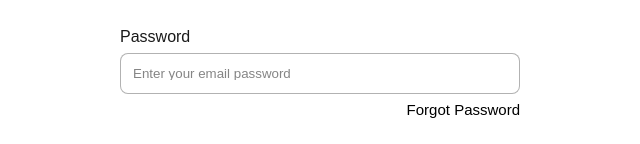
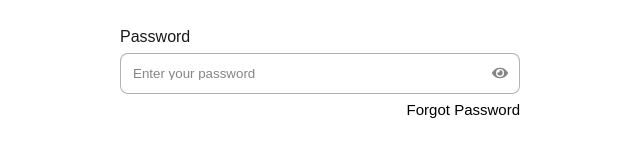
Before and after one commit to mosierkyle/job_hunt, a React (Create React App) app in the folder frontend/: page /login in a window 1280 px wide. Shown: the part 356-500 px from the top of the page, without its empty margins (328-968 px from the left). Built offline with nearby package versions, Linux system fonts and the light colour scheme.

Commit message:
Add Toggle show password button in Login form

```diff
--- a/frontend/package.json
+++ b/frontend/package.json
@@ -14,6 +14,7 @@
     "axios": "^1.7.7",
     "react": "^18.3.1",
     "react-dom": "^18.3.1",
+    "react-icons": "^5.3.0",
     "react-router-dom": "^6.26.1",
     "react-scripts": "5.0.1",
     "typescript": "^4.9.5",
@@ -42,5 +43,8 @@
       "last 1 firefox version",
       "last 1 safari version"
     ]
+  },
+  "devDependencies": {
+    "@types/react-icons": "^3.0.0"
   }
 }
--- a/frontend/src/pages/login/index.tsx
+++ b/frontend/src/pages/login/index.tsx
@@ -2,6 +2,8 @@ import React from 'react';
 import styles from './page.module.css';
 import { useFormValidation, useAuth } from '../../utils/formValidation';
 import { useNavigate } from 'react-router-dom';
+import { FaEye, FaEyeSlash } from 'react-icons/fa';
+import { useState } from 'react';
 
 const Login: React.FC = () => {
   const { values, errors, handleChange, validateForm, setErrors } = useFormValidation({
@@ -10,12 +12,17 @@ const Login: React.FC = () => {
   });
   const { handleLogin } = useAuth();
   const navigate = useNavigate();
+  const [showPassword, setShowPassword] = useState(false);
 
   const onSubmit = async (e: React.FormEvent) => {
     e.preventDefault();
     if (validateForm(['email', 'password'])) {
       await handleLogin(values.email, values.password, setErrors);
     }
+  };
+
+  const togglePasswordVisibility = () => {
+    setShowPassword(!showPassword);
   };
 
   const handleNavigate = (location: string) => {
@@ -49,15 +56,24 @@ const Login: React.FC = () => {
             <label htmlFor="password" className={styles.label}>
               Password
             </label>
+            <div className={styles.passwordWrapper}>
               <input
                 id="password"
                 name="password"
-              type="password"
-              placeholder="Enter your email password"
+                type={showPassword ? 'text' : 'password'}
+                placeholder="Enter your password"
                 value={values.password}
                 onChange={handleChange}
                 className={styles.input}
               />
+              <span onClick={togglePasswordVisibility} className={styles.icon}>
+                {showPassword ? (
+                  <FaEyeSlash color="rgb(133, 133, 133)" />
+                ) : (
+                  <FaEye color="rgb(133, 133, 133)" />
+                )}
+              </span>
+            </div>
             {errors.password && <span className={styles.error}>*{errors.password}</span>}
             <div className={styles.forgot}>Forgot Password</div>
           </div>
--- a/frontend/src/pages/login/page.module.css
+++ b/frontend/src/pages/login/page.module.css
@@ -58,6 +58,7 @@
   padding: 12px;
   border-radius: 8px;
   border: 1px solid rgba(0, 0, 0, 0.3);
+  width: calc(100% - 24px);
 }
 .input::placeholder {
   color: rgb(133, 133, 133);
@@ -77,6 +78,20 @@
 
 .input:hover {
   box-shadow: 0 0 0 3px #9d34da3e;
+}
+
+.passwordWrapper {
+  width: 100%;
+  display: flex;
+  align-items: center;
+  position: relative;
+}
+
+.icon {
+  position: absolute;
+  right: 12px;
+  top: 30%;
+  cursor: pointer;
 }
 
 .error {
```
Also changed, not shown: 1 other file (tests, documents, lock files or other folders). Lines whose indentation alone changed are shown as unchanged.
